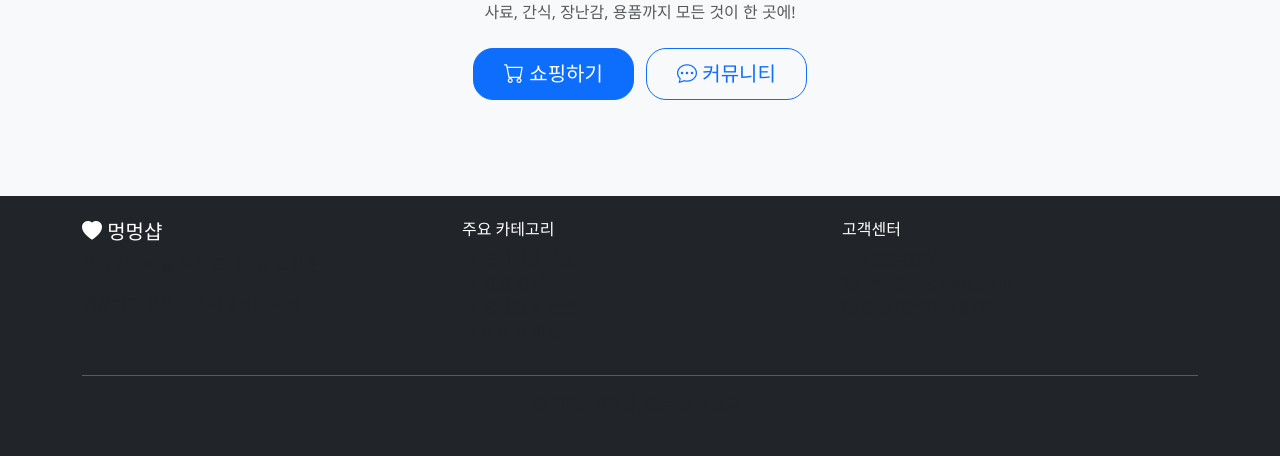
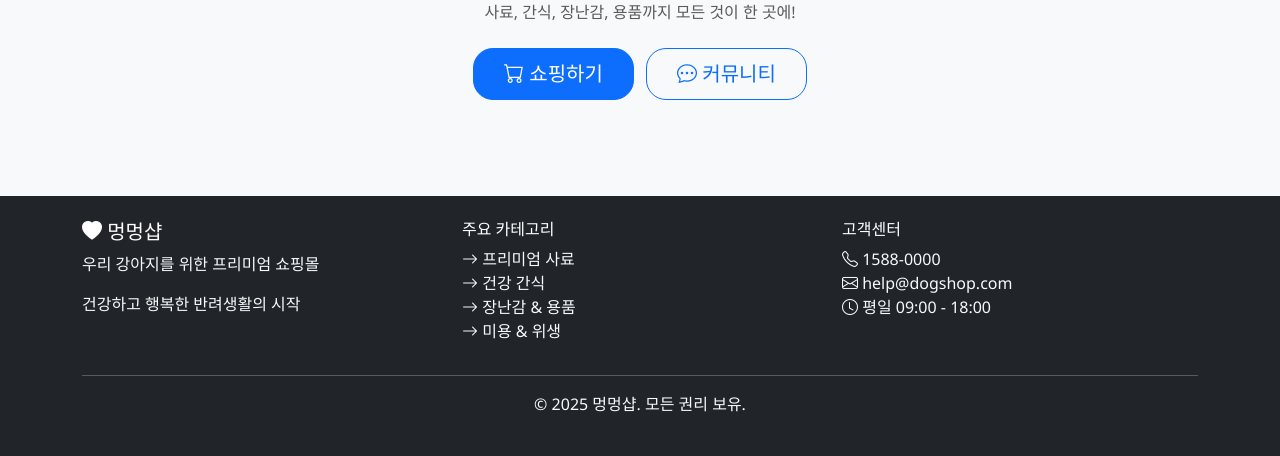
Before and after one commit to seedevk8s/CBJF, a Spring Boot app: page / in a window 1280 px wide. Shown: the part 3138-3594 px from the top of the page. Run offline with Spring Boot 4, Linux system fonts and the light colour scheme; data comes from the database, SQL or seed files in the repository.

Commit message:
fix: 풋터 텍스트 색상을 밝게 수정하여 검은 배경에서 보이도록 개선

```diff
--- a/src/main/resources/templates/layout/footer.html
+++ b/src/main/resources/templates/layout/footer.html
@@ -5,13 +5,13 @@
     <div class="container">
         <div class="row">
             <div class="col-md-4">
-                <h5><i class="bi bi-heart-fill"></i> 멍멍샵</h5>
-                <p class="text-muted">우리 강아지를 위한 프리미엄 쇼핑몰</p>
-                <p class="text-muted">건강하고 행복한 반려생활의 시작</p>
+                <h5 class="text-white"><i class="bi bi-heart-fill"></i> 멍멍샵</h5>
+                <p class="text-light">우리 강아지를 위한 프리미엄 쇼핑몰</p>
+                <p class="text-light">건강하고 행복한 반려생활의 시작</p>
             </div>
             <div class="col-md-4">
-                <h6>주요 카테고리</h6>
-                <ul class="list-unstyled text-muted">
+                <h6 class="text-white">주요 카테고리</h6>
+                <ul class="list-unstyled text-light">
                     <li><i class="bi bi-arrow-right"></i> 프리미엄 사료</li>
                     <li><i class="bi bi-arrow-right"></i> 건강 간식</li>
                     <li><i class="bi bi-arrow-right"></i> 장난감 & 용품</li>
@@ -19,8 +19,8 @@
                 </ul>
             </div>
             <div class="col-md-4">
-                <h6>고객센터</h6>
-                <ul class="list-unstyled text-muted">
+                <h6 class="text-white">고객센터</h6>
+                <ul class="list-unstyled text-light">
                     <li><i class="bi bi-telephone"></i> 1588-0000</li>
                     <li><i class="bi bi-envelope"></i> help@dogshop.com</li>
                     <li><i class="bi bi-clock"></i> 평일 09:00 - 18:00</li>
@@ -28,7 +28,7 @@
             </div>
         </div>
         <hr class="bg-secondary">
-        <div class="text-center text-muted">
+        <div class="text-center text-light">
             <p>&copy; 2025 멍멍샵. 모든 권리 보유.</p>
         </div>
     </div>
```
